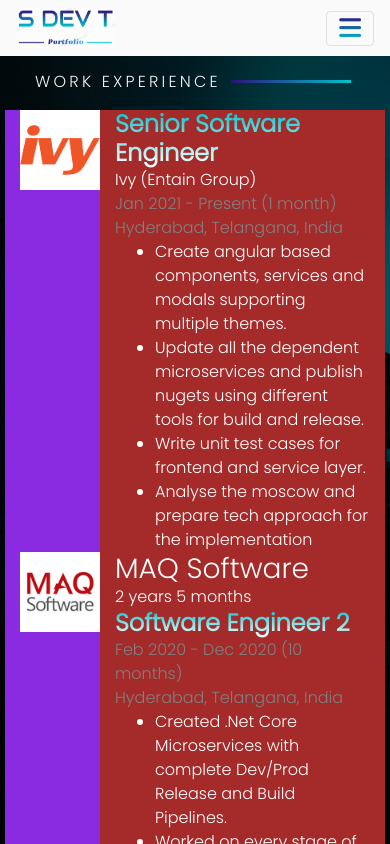
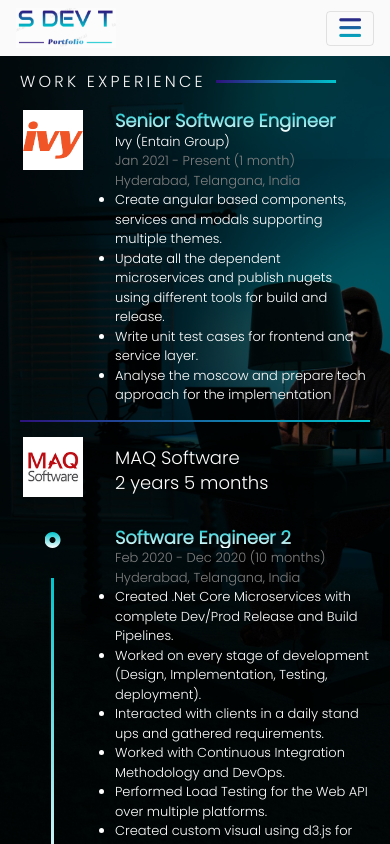
Before and after one commit to sachindevtomar/SDevTPortfolio, an Angular app: page /e-and-e in a window 390 px wide. Shown: the top 844 px of the page. Built offline with nearby package versions, Linux system fonts and the light colour scheme.

Commit message:
Implemented progress div in the multiple exp

```diff
--- a/src/app/components/e-and-e/e-and-e.component.html
+++ b/src/app/components/e-and-e/e-and-e.component.html
@@ -1,12 +1,13 @@
 <div class="full-div">
     <div class="content-div container">
-        <section id="aboutme">
+        <section id="e-and-e">
             <div class="row section-title">
                 <p class="title-text">WORK EXPERIENCE</p>
             </div>
             <div class="section-content">
                 <div *ngFor="let exp of data.WorkExperiences | orderBy: 'OrderInUI'">
                     <app-experience [exp]="exp"></app-experience>
+                    <div class="custom-hr"></div>
                 </div>
             </div>
         </section>
--- a/src/app/components/e-and-e/e-and-e.component.scss
+++ b/src/app/components/e-and-e/e-and-e.component.scss
@@ -1 +1,5 @@
 @import "../../../styles.scss";
+
+.section-title{
+    margin-left: 0px;
+}
--- a/src/app/components/experience/experience.component.html
+++ b/src/app/components/experience/experience.component.html
@@ -1,16 +1,34 @@
 <div class="row">
-    <div class="logo-right-div col-md-2 col-3" style="background-color: blueviolet;">
-        <img [src]="exp.LogoUrl" class="company-logo-img" width="80px" height="80px">
+    <div class="logo-right-div col-md-2 col-3">
+        <img [src]="exp.LogoUrl" class="company-logo-img" width="60px" height="60px">
     </div>
-    <div class="company-info-left-div col-md-10 col-9" style="background-color: brown;">
+    <div class="company-info-left-div col-md-10 col-9">
         <ng-container
         [ngTemplateOutlet]="exp.MoreInfos.length == 1 ? singlePositions:multiplePositions" [ngTemplateOutletContext]="{experience:exp}">
         </ng-container>
     </div>
 </div>
 
+<div *ngIf="exp.MoreInfos.length > 1">
+    <div class="multiple-exp-div row" *ngFor="let info of exp.MoreInfos">
+        <div class="exp-connection-div col-md-2 col-3">
+            <i class="exp-connecting-dot-i fas fa-dot-circle"></i>
+            <div class="exp-connecting-line-div"></div>
+        </div>
+        <div class="col-md-10 col-9">
+            <h4 class="themed-text">{{info.Position}}</h4>
+            <p class="plain-text fade-text">{{info.StartDate.toString() | date: 'MMM YYYY'}} - {{(info.EndDate.toString() !== "") ? (info.EndDate.toString() | date: 'MMM YYYY') : "Present"}} ({{getDateDifference(info.StartDate.toString(), info.EndDate.toString())}})</p>
+            <p class="plain-text fade-text">{{exp.Location}}</p>
+            <ng-container
+            [ngTemplateOutlet] = "keyResponsibilities"
+            [ngTemplateOutletContext]="{responsibilities:info.Responsibilities}">
+            </ng-container>
+        </div>
+    </div>
+</div>
+
 <ng-template #singlePositions let-experience='experience'>
-    <h4 class="themed-text plain-text">{{exp.MoreInfos[0].Position}}</h4>
+    <h4 class="themed-text">{{exp.MoreInfos[0].Position}}</h4>
     <p class="plain-text">{{exp.CompanyName}}</p>
     <p class="plain-text fade-text">{{exp.MoreInfos[0].StartDate.toString() | date: 'MMM YYYY'}} - {{(exp.MoreInfos[0].EndDate.toString() !== "") ? (exp.MoreInfos[0].EndDate.toString() | date: 'MMM YYYY') : "Present"}} ({{getDateDifference(exp.MoreInfos[0].StartDate.toString(), exp.MoreInfos[0].EndDate.toString())}})</p>
     <p class="plain-text fade-text">{{exp.Location}}</p>
@@ -21,22 +39,16 @@
 </ng-template>
 
 <ng-template #multiplePositions let-experience='experience'>
-    <h3 class="plain-text">{{experience.CompanyName}}</h3>
-    <p class="plain-text">{{getDateDifference(experience.MoreInfos[experience.MoreInfos.length -1].StartDate, experience.MoreInfos[0].EndDate)}}</p>
-
-    <div *ngFor="let info of experience.MoreInfos">
-        <h4 class="themed-text plain-text">{{info.Position}}</h4>
-        <p class="plain-text fade-text">{{info.StartDate.toString() | date: 'MMM YYYY'}} - {{(info.EndDate.toString() !== "") ? (info.EndDate.toString() | date: 'MMM YYYY') : "Present"}} ({{getDateDifference(info.StartDate.toString(), info.EndDate.toString())}})</p>
-        <p class="plain-text fade-text">{{experience.Location}}</p>
-        <ng-container
-        [ngTemplateOutlet] = "keyResponsibilities"
-        [ngTemplateOutletContext]="{responsibilities:info.Responsibilities}">
-        </ng-container>
+    <div class="multiple-company-title-div">
+        <div>
+            <h3 class="plain-text">{{experience.CompanyName}}</h3>
+            <p class="plain-text">{{getDateDifference(experience.MoreInfos[experience.MoreInfos.length -1].StartDate, experience.MoreInfos[0].EndDate)}}</p>
+        </div>
     </div>
 </ng-template>
 
 <ng-template #keyResponsibilities let-responsibilities='responsibilities'>
-    <ul class="plain-text">
+    <ul class="plain-text custom-ul">
         <li *ngFor="let item of responsibilities">{{item}}</li>
     </ul>
 </ng-template>
--- a/src/app/components/experience/experience.component.scss
+++ b/src/app/components/experience/experience.component.scss
@@ -4,6 +4,8 @@
     display: block;
     margin-left: auto;
     margin-right: auto;
+    width: 80px;
+    height: 80px;
 }
 
 .themed-text{
@@ -12,6 +14,7 @@
     background-clip: text;
     -webkit-text-fill-color: transparent;
     font-weight: bold;
+    margin-bottom: 0em;
 }
 
 .plain-text{
@@ -22,3 +25,66 @@
 .fade-text{
     color:gray;
 }
+
+.custom-ul{
+    padding: 0;
+}
+
+.multiple-company-title-div{
+    min-height: 90px;
+    display: flex;
+    align-items: center;
+}
+
+.multiple-exp-div{
+    margin-top: 20px;
+}
+
+.exp-connecting-dot-i{
+    background: -webkit-linear-gradient($primary-color, white);
+    -webkit-background-clip: text;
+    background-clip: text;
+    -webkit-text-fill-color: transparent;
+    margin-top: 5px;
+}
+
+.exp-connection-div{
+    text-align: center;
+    overflow: hidden;
+}
+
+.exp-connecting-line-div{
+    width: 3px;
+    height: 100%;
+    margin: auto;
+    margin-top: 25px;
+    background-image: linear-gradient(to top, white, $primary-color);
+}
+
+@media screen and (max-width: 480px) {
+    .company-logo-img{
+        display: block;
+        width: 60px;
+        height: 60px;
+    }
+    .multiple-company-title-div{
+        min-height: 70px;
+    }
+    .company-info-left-div, .multiple-exp-div {
+        .plain-text{
+            font-size: small;
+        }
+        .themed-text{
+            font-size: large;
+        }
+        .multiple-company-title-div{
+            .plain-text{
+                font-size: large;
+            }
+        }
+    }
+    .plain-text h4{
+        font-size: 1.0rem;
+        color:yellow;
+    }
+}
--- a/src/styles.scss
+++ b/src/styles.scss
@@ -46,8 +46,17 @@
 .full-div {
     min-height: 92vh;
   }
+
 .content-div {
     //background-image: linear-gradient(to top, rgba(0,196,204, 0.5), rgba(45,18,124, 0.5));
     background-color: rgba($color: #000000, $alpha: 0.5 );
     padding: 20px;
 }
+
+.custom-hr{
+    min-height: 2px;
+    width: 100%;
+    background-image: linear-gradient(to right, $secondary-color , $primary-color);
+    margin-bottom: 15px;
+    margin-top: 15px;
+}
```
